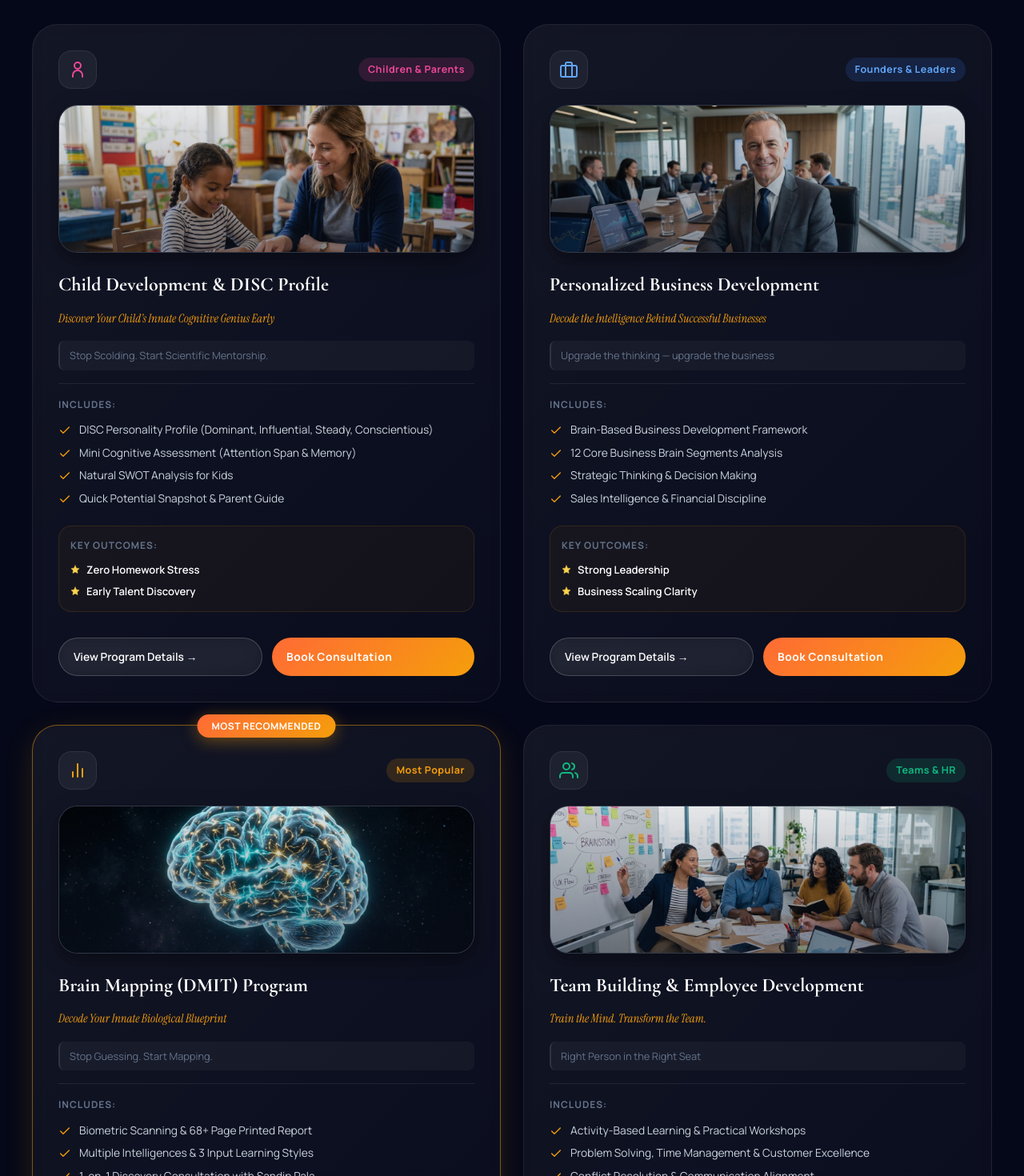
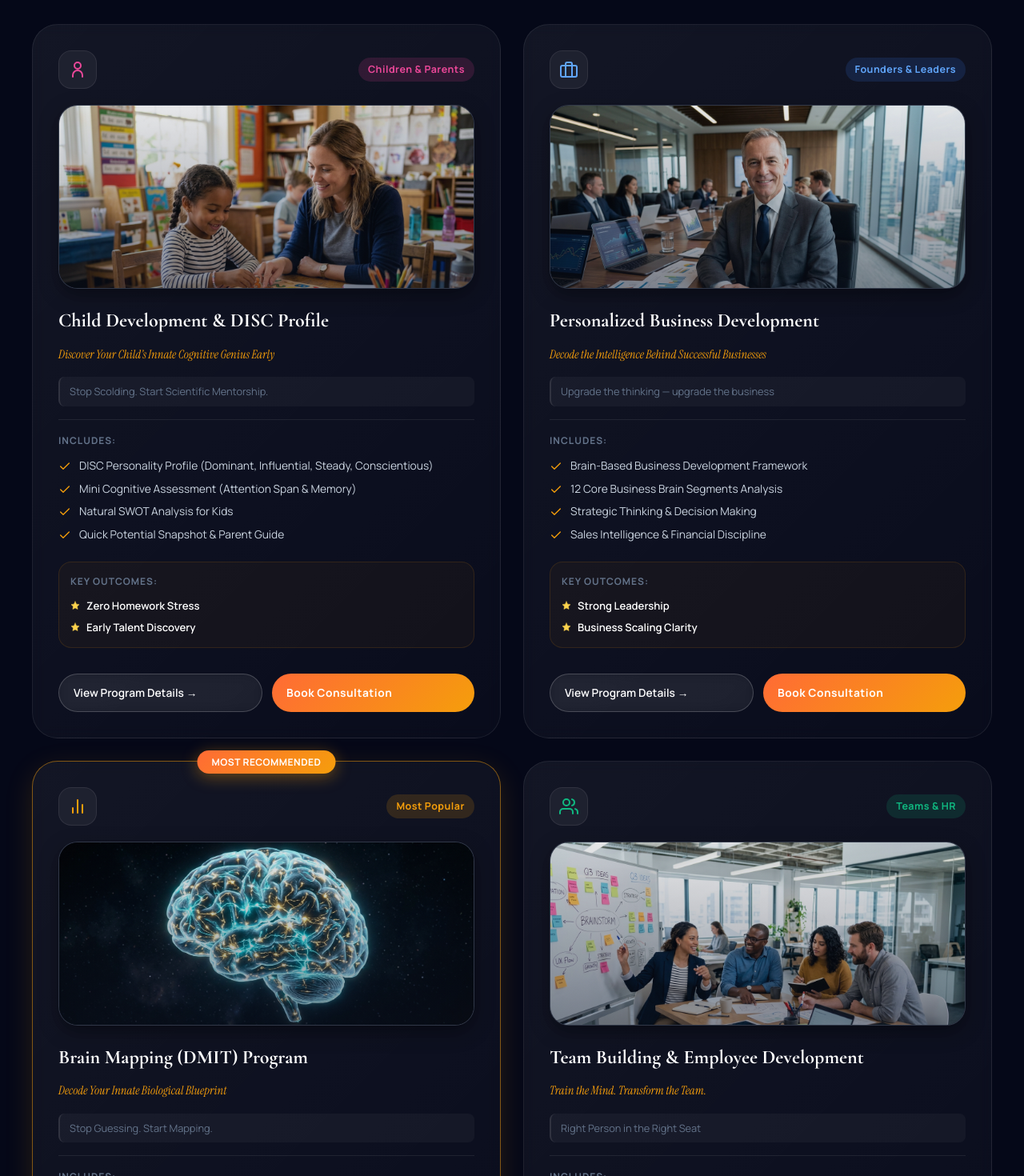
Before and after one commit to fuertenitesh-sys/ManasMatrix_Latest, a React (Vite) app: page / in a window 1280 px wide. Shown: the part 4420-5890 px from the top of the page at 80% size. Built offline with nearby package versions, Linux system fonts and the light colour scheme.

Commit message:
Fix program card image fitting with 230px height and top center object-position alignment

```diff
--- a/src/components/Programs/Programs.css
+++ b/src/components/Programs/Programs.css
@@ -78,7 +78,7 @@
 .programs__card-img-box {
   position: relative;
   width: 100%;
-  height: 185px;
+  height: 230px;
   border-radius: var(--radius-lg, 14px);
   overflow: hidden;
   border: 1px solid rgba(255, 255, 255, 0.14);
@@ -91,6 +91,7 @@
   width: 100%;
   height: 100%;
   object-fit: cover;
+  object-position: top center;
   display: block;
   transition: transform 0.5s cubic-bezier(0.16, 1, 0.3, 1);
 }
@@ -101,15 +102,15 @@
 }
 
 .programs__card-img--business {
-  object-position: center 20%;
+  object-position: top center;
 }
 
 .programs__card-img--team {
-  object-position: center center;
+  object-position: top center;
 }
 
 .programs__card-img--child {
-  object-position: center 25%;
+  object-position: top center;
 }
 
 .programs__card:hover .programs__card-img {
```
